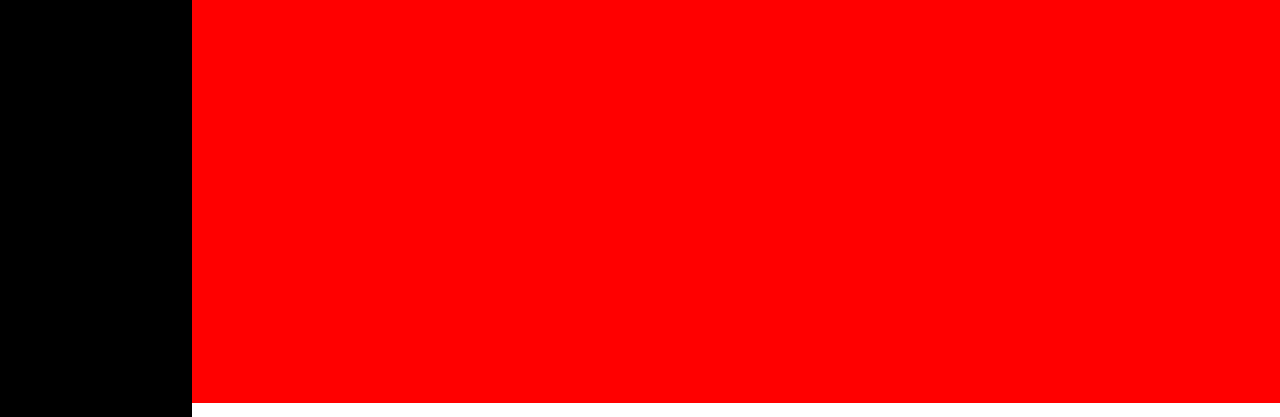
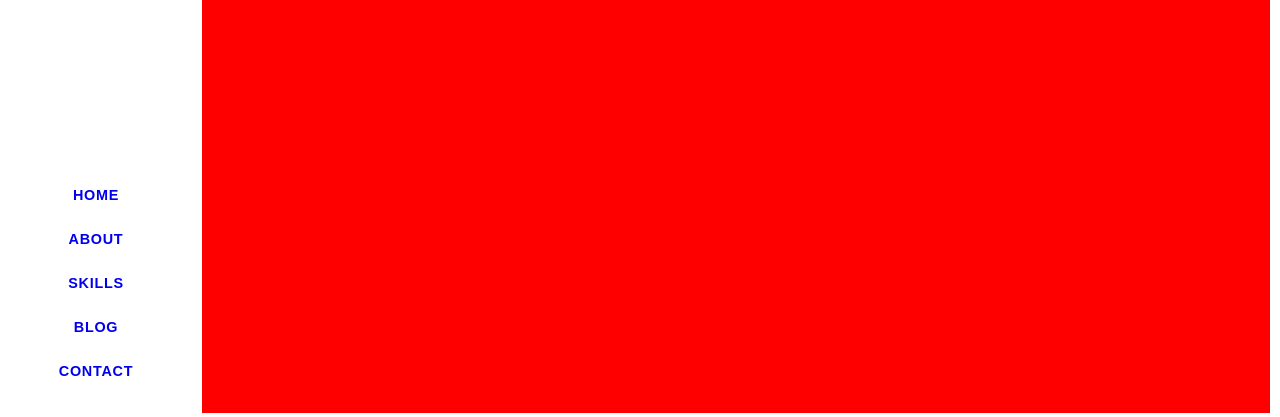
Before and after one commit to nakdevluis/Landing-Page, a plain HTML site: page index.html in a window 1280 px wide. Shown: the part 117-534 px from the top of the page. Drawn offline with Linux system fonts and the light colour scheme.

Commit message:
Update styles.css

```diff
--- a/styles.css
+++ b/styles.css
@@ -11,6 +11,7 @@ margin:0;
 }
 main {
   margin-left:15%;
+  padding :10px;
 }
 #Top{
   background-color:red;
@@ -25,15 +26,26 @@ nav{
   top:0;
   left:0;
 
-  background-color: Black;
+  background-color: white;
   color:White;
 
   height:100%;
     width:15%;
+  display:flex;
+  flex-direction:column;
+  align-items:center;
+  justify-content:center;
+  border-right:1px solud #333;
 
 }
-a{
-  font-size:20px;
+nav a{
+  display:inline-block;
+ text-decoration:none;
+  padding: 5px 15px;
+  font-size : 0.9em;
+  font-weight:bold;
+  text-transform:uppercase;
+  letter-spacing: 0.05em;
 }
 
 #About{
```
